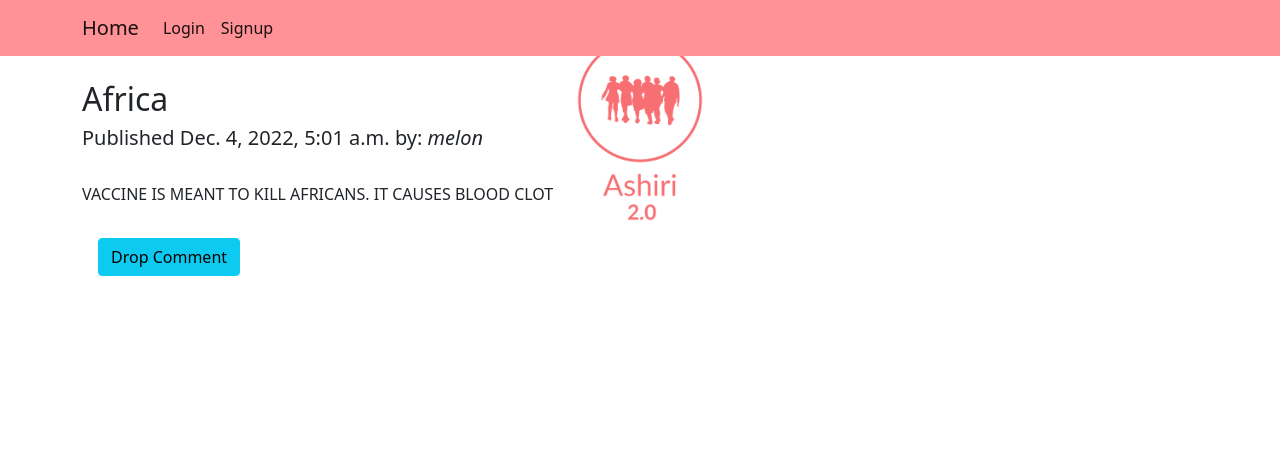
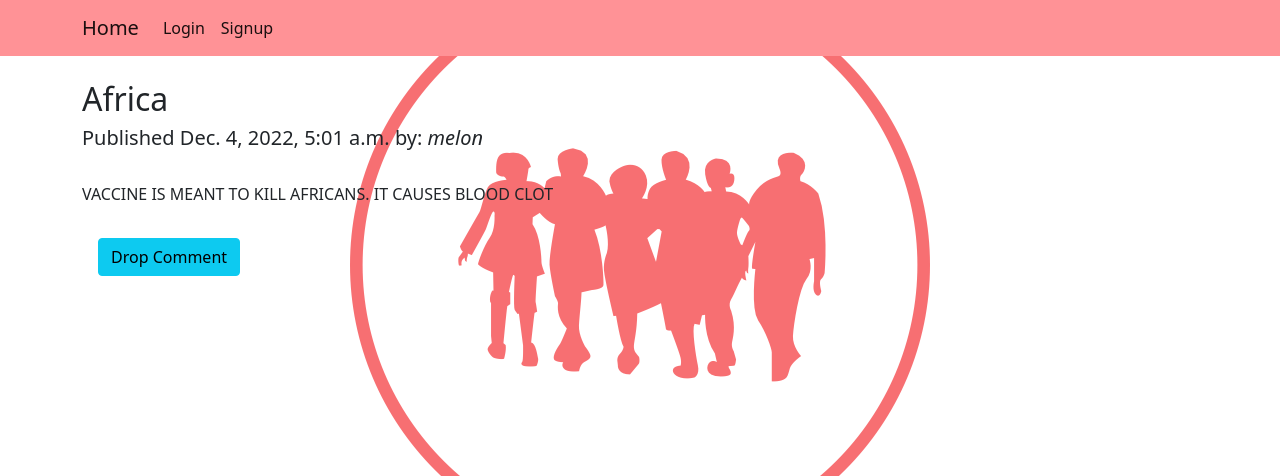
Before and after one commit to Nelly-ux10/Django-Finalprojec-App, a Django app: a page that uses ashiriblogapp/templates/ashiriblogapp/details.html in a window 1280 px wide. Shown: the top 476 px of the page. Run offline with Django 4.2, Linux system fonts and the light colour scheme; data comes from the database, SQL or seed files in the repository.

Commit message:
modified detail

```diff
--- a/ashiriblogapp/templates/ashiriblogapp/details.html
+++ b/ashiriblogapp/templates/ashiriblogapp/details.html
@@ -11,8 +11,8 @@
 		body{
 			background: url("{% static 'ashiriblogapp/images/Ashiri-logos__transparent.png' %}");
 			background-repeat: no-repeat;
-			background-size: 20%;
-			background-position: 50% 5%;
+			background-attachment: fixed;
+  		background-position: 50% 50%;
 		}
  </style>
 
```
